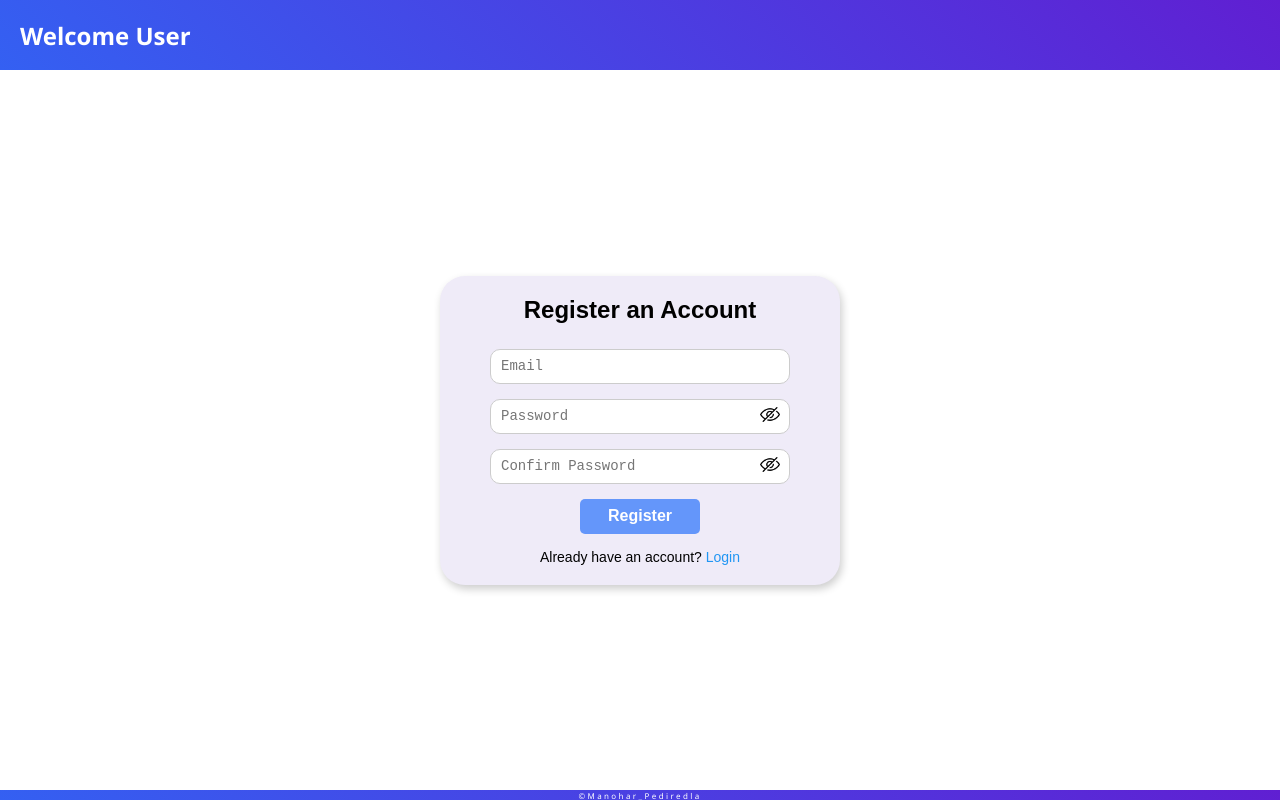
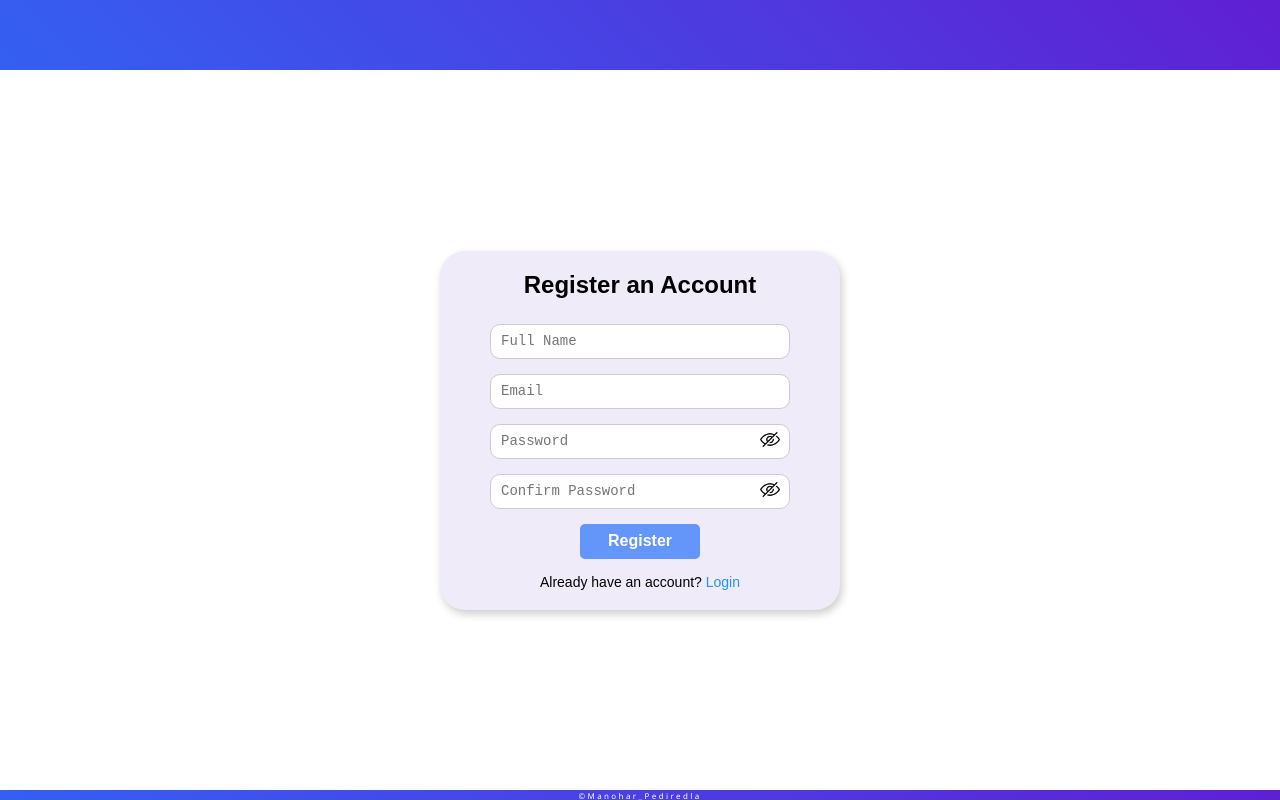
Before and after one commit to Manohar7730/job-tracker, a React (Vite) app: page /register in a window 1280 px wide. Built offline with nearby package versions, Linux system fonts and the light colour scheme; no server answers.

Commit message:
added name in registration and fetch name in header

```diff
--- a/src/components/layout/Header.jsx
+++ b/src/components/layout/Header.jsx
@@ -1,13 +1,30 @@
-import React from "react";
+import React, { useState, useEffect } from "react";
 import { useAuth } from "../../hooks/useAuth";
+import { doc, getDoc } from "firebase/firestore";
+import { db } from "../../api/firebase";
 import "../../styles/Header.css";
 
 export default function Header() {
   const { user, logout } = useAuth();
+  const [name, setName] = useState("");
+
+  // Fetch user name from Firestore
+  useEffect(() => {
+    const fetchName = async () => {
+      if (user) {
+        const docRef = doc(db, "users", user.uid);
+        const docSnap = await getDoc(docRef);
+        if (docSnap.exists()) {
+          setName(docSnap.data().name);
+        }
+      }
+    };
+    fetchName();
+  }, [user]);
 
   return (
     <header>
-      <h2>Welcome {user ? user.email : "User"}</h2>
+      {<h2>{name}</h2>}
       {user && <button onClick={logout}>Logout</button>}
     </header>
   );
--- a/src/pages/Auth/Register.jsx
+++ b/src/pages/Auth/Register.jsx
@@ -4,9 +4,12 @@ import { useAuth } from "../../hooks/useAuth";
 import AuthForm from "./AuthForm";
 import PasswordField from "./PasswordField";
 import FormError from "./FormError";
+import { db } from "../../api/firebase"; // Firestore
+import { doc, setDoc, serverTimestamp } from "firebase/firestore";
 import '../../styles/AuthContainer.css'
 
 export default function Register() {
+  const [name, setName] = useState(""); // <-- new
   const [email, setEmail] = useState("");
   const [password, setPassword] = useState("");
   const [confirmPassword, setConfirmPassword] = useState("");
@@ -18,18 +21,33 @@ export default function Register() {
     e.preventDefault();
     setError("");
 
+    if (!name.trim()) {
+      setError("Name is required");
+      return;
+    }
+
     if (password !== confirmPassword) {
       setError("Passwords do not match");
       return;
     }
 
     try {
-      await signup(email, password);
+      const userCredential = await signup(email, password);
+      const uid = userCredential.user.uid;
+
+      // Save name & email in Firestore
+      await setDoc(doc(db, "users", uid), {
+        name,
+        email,
+        createdAt: serverTimestamp(),
+      });
+
       navigate("/dashboard");
     } catch (err) {
-      setError(err.code === "auth/email-already-in-use"
-        ? "This email is already registered."
-        : err.message
+      setError(
+        err.code === "auth/email-already-in-use"
+          ? "This email is already registered."
+          : err.message
       );
     }
   };
@@ -37,6 +55,17 @@ export default function Register() {
   return (
     <AuthForm title="Register an Account" onSubmit={handleSubmit}>
       <FormError message={error} />
+
+      {/* New Name Field */}
+      <input
+        type="text"
+        placeholder="Full Name"
+        value={name}
+        onChange={(e) => setName(e.target.value)}
+        name="name"
+        required
+      />
+
       <input
         type="email"
         placeholder="Email"
```
